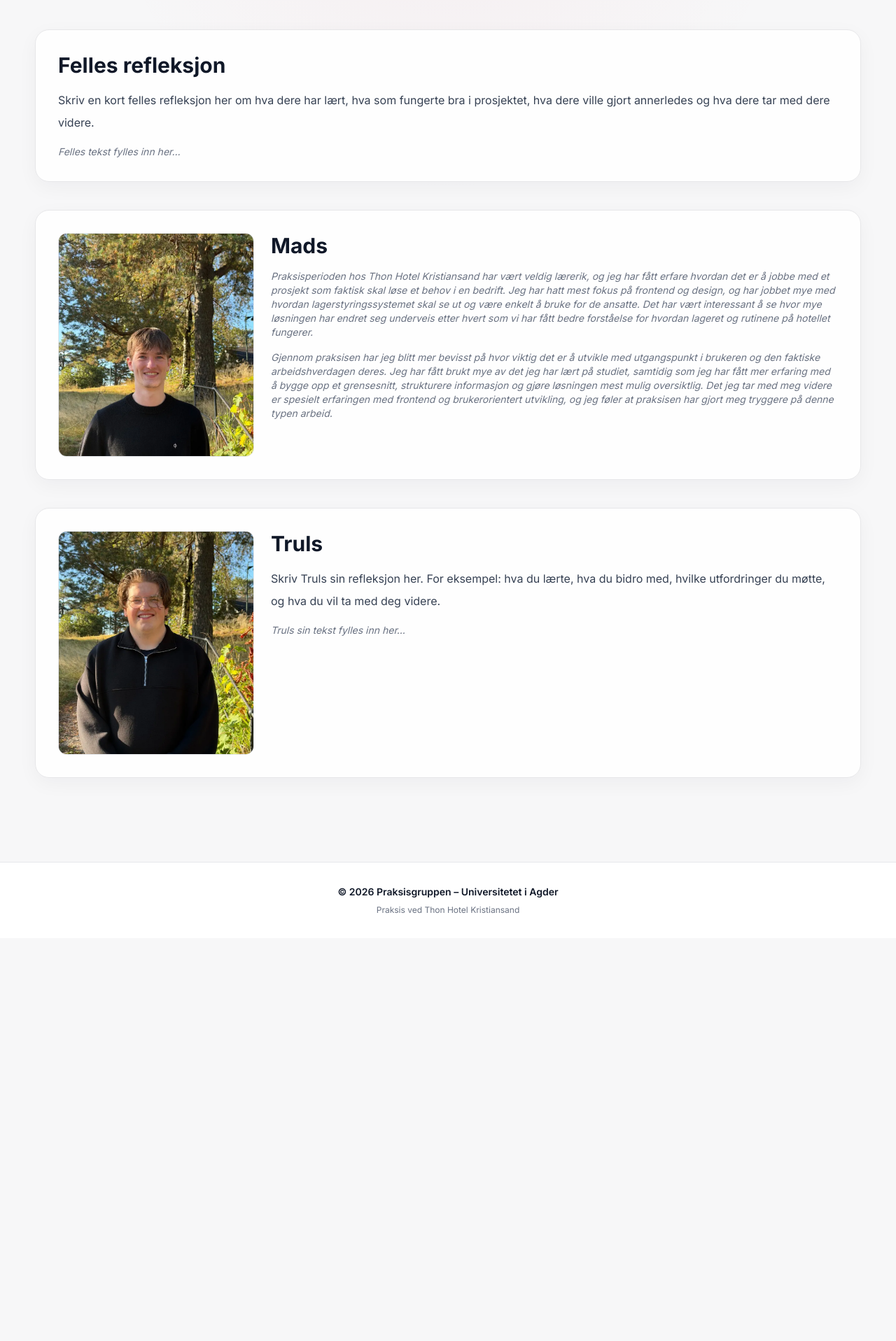
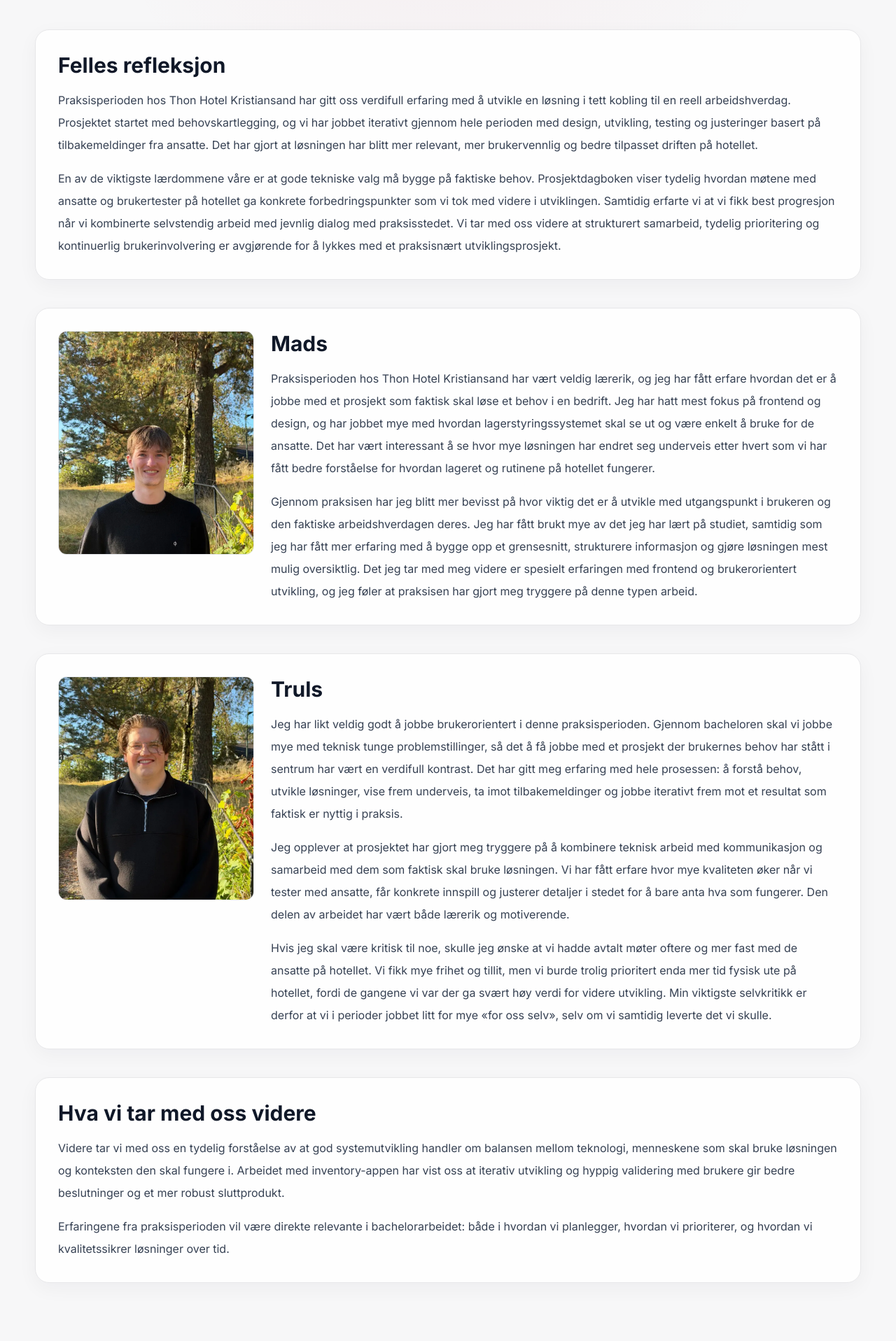
Before and after one commit to TrulsNaess/praksis-nettside, a Next.js app: page /refleksjon in a window 1280 px wide. Shown: the part 223-2140 px from the top of the page at 70% size. Before the commit the page ends 1564 px from the top, so only its background shows below. Built offline with nearby package versions, Linux system fonts and the light colour scheme.

Commit message:
lagt inn truls refleksjon

```diff
--- a/app/refleksjon/page.tsx
+++ b/app/refleksjon/page.tsx
@@ -6,20 +6,26 @@ export default function RefleksjonPage() {
             <div className="text-center space-y-4">
                 <h1 className="text-5xl font-bold text-gray-900">Avsluttende refleksjon</h1>
                 <p className="text-lg text-gray-600 max-w-3xl mx-auto">
-                    Fyll inn felles refleksjon øverst, og deretter personlige refleksjoner under.
+                    En oppsummering av hva vi har lært, hva som fungerte godt, og hva vi tar med oss videre.
                 </p>
             </div>
 
             <article className="surface-card p-8 space-y-4">
                 <h2 className="text-3xl font-bold text-gray-900">Felles refleksjon</h2>
                 <p className="text-gray-700 leading-8">
-                    Skriv en kort felles refleksjon her om hva dere har lært, hva som fungerte bra i prosjektet,
-                    hva dere ville gjort annerledes og hva dere tar med dere videre.
+                    Praksisperioden hos Thon Hotel Kristiansand har gitt oss verdifull erfaring med å utvikle en løsning i tett
+                    kobling til en reell arbeidshverdag. Prosjektet startet med behovskartlegging, og vi har jobbet iterativt
+                    gjennom hele perioden med design, utvikling, testing og justeringer basert på tilbakemeldinger fra ansatte.
+                    Det har gjort at løsningen har blitt mer relevant, mer brukervennlig og bedre tilpasset driften på hotellet.
                 </p>
-                <p className="text-sm text-gray-500 italic">Felles tekst fylles inn her...</p>
+                <p className="text-gray-700 leading-8">
+                    En av de viktigste lærdommene våre er at gode tekniske valg må bygge på faktiske behov. Prosjektdagboken viser
+                    tydelig hvordan møtene med ansatte og brukertester på hotellet ga konkrete forbedringspunkter som vi tok med
+                    videre i utviklingen. Samtidig erfarte vi at vi fikk best progresjon når vi kombinerte selvstendig arbeid med
+                    jevnlig dialog med praksisstedet. Vi tar med oss videre at strukturert samarbeid, tydelig prioritering og
+                    kontinuerlig brukerinvolvering er avgjørende for å lykkes med et praksisnært utviklingsprosjekt.
+                </p>
             </article>
-
-
 
             <article className="surface-card p-6 md:p-8 grid gap-6 md:grid-cols-[280px_1fr] items-start">
                 <div className="relative h-72 md:h-80 rounded-xl overflow-hidden border border-gray-200 bg-gray-100">
@@ -34,12 +40,20 @@ export default function RefleksjonPage() {
                 <div className="space-y-4">
                     <h2 className="text-3xl font-bold text-gray-900">Mads</h2>
 
-                    <p className="text-sm text-gray-500 italic">
-                        Praksisperioden hos Thon Hotel Kristiansand har vært veldig lærerik, og jeg har fått erfare hvordan det er å jobbe med et prosjekt som faktisk skal løse et behov i en bedrift. Jeg har hatt mest fokus på frontend og design, og har jobbet mye med hvordan lagerstyringssystemet skal se ut og være enkelt å bruke for de ansatte. Det har vært interessant å se hvor mye løsningen har endret seg underveis etter hvert som vi har fått bedre forståelse for hvordan lageret og rutinene på hotellet fungerer.
+                    <p className="text-gray-700 leading-8">
+                        Praksisperioden hos Thon Hotel Kristiansand har vært veldig lærerik, og jeg har fått erfare hvordan det er
+                        å jobbe med et prosjekt som faktisk skal løse et behov i en bedrift. Jeg har hatt mest fokus på frontend
+                        og design, og har jobbet mye med hvordan lagerstyringssystemet skal se ut og være enkelt å bruke for de
+                        ansatte. Det har vært interessant å se hvor mye løsningen har endret seg underveis etter hvert som vi har
+                        fått bedre forståelse for hvordan lageret og rutinene på hotellet fungerer.
                     </p>
 
-                    <p className="text-sm text-gray-500 italic">
-                        Gjennom praksisen har jeg blitt mer bevisst på hvor viktig det er å utvikle med utgangspunkt i brukeren og den faktiske arbeidshverdagen deres. Jeg har fått brukt mye av det jeg har lært på studiet, samtidig som jeg har fått mer erfaring med å bygge opp et grensesnitt, strukturere informasjon og gjøre løsningen mest mulig oversiktlig. Det jeg tar med meg videre er spesielt erfaringen med frontend og brukerorientert utvikling, og jeg føler at praksisen har gjort meg tryggere på denne typen arbeid.
+                    <p className="text-gray-700 leading-8">
+                        Gjennom praksisen har jeg blitt mer bevisst på hvor viktig det er å utvikle med utgangspunkt i brukeren og
+                        den faktiske arbeidshverdagen deres. Jeg har fått brukt mye av det jeg har lært på studiet, samtidig som
+                        jeg har fått mer erfaring med å bygge opp et grensesnitt, strukturere informasjon og gjøre løsningen mest
+                        mulig oversiktlig. Det jeg tar med meg videre er spesielt erfaringen med frontend og brukerorientert
+                        utvikling, og jeg føler at praksisen har gjort meg tryggere på denne typen arbeid.
                     </p>
                 </div>
             </article>
@@ -57,13 +71,41 @@ export default function RefleksjonPage() {
                 <div className="space-y-4">
                     <h2 className="text-3xl font-bold text-gray-900">Truls</h2>
                     <p className="text-gray-700 leading-8">
-                        Skriv Truls sin refleksjon her. For eksempel: hva du lærte, hva du bidro med,
-                        hvilke utfordringer du møtte, og hva du vil ta med deg videre.
+                        Jeg har likt veldig godt å jobbe brukerorientert i denne praksisperioden. Gjennom bacheloren skal vi jobbe
+                        mye med teknisk tunge problemstillinger, så det å få jobbe med et prosjekt der brukernes behov har stått i
+                        sentrum har vært en verdifull kontrast. Det har gitt meg erfaring med hele prosessen: å forstå behov,
+                        utvikle løsninger, vise frem underveis, ta imot tilbakemeldinger og jobbe iterativt frem mot et resultat
+                        som faktisk er nyttig i praksis.
                     </p>
-                    <p className="text-sm text-gray-500 italic">Truls sin tekst fylles inn her...</p>
+                    <p className="text-gray-700 leading-8">
+                        Jeg opplever at prosjektet har gjort meg tryggere på å kombinere teknisk arbeid med kommunikasjon og
+                        samarbeid med dem som faktisk skal bruke løsningen. Vi har fått erfare hvor mye kvaliteten øker når vi
+                        tester med ansatte, får konkrete innspill og justerer detaljer i stedet for å bare anta hva som fungerer.
+                        Den delen av arbeidet har vært både lærerik og motiverende.
+                    </p>
+                    <p className="text-gray-700 leading-8">
+                        Hvis jeg skal være kritisk til noe, skulle jeg ønske at vi hadde avtalt møter oftere og mer fast med de
+                        ansatte på hotellet. Vi fikk mye frihet og tillit, men vi burde trolig prioritert enda mer tid fysisk ute
+                        på hotellet, fordi de gangene vi var der ga svært høy verdi for videre utvikling. Min viktigste
+                        selvkritikk er derfor at vi i perioder jobbet litt for mye «for oss selv», selv om vi samtidig leverte det
+                        vi skulle.
+                    </p>
                 </div>
             </article>
 
+            <article className="surface-card p-8 space-y-4">
+                <h2 className="text-3xl font-bold text-gray-900">Hva vi tar med oss videre</h2>
+                <p className="text-gray-700 leading-8">
+                    Videre tar vi med oss en tydelig forståelse av at god systemutvikling handler om balansen mellom teknologi,
+                    menneskene som skal bruke løsningen og konteksten den skal fungere i. Arbeidet med inventory-appen har vist oss
+                    at iterativ utvikling og hyppig validering med brukere gir bedre
+                    beslutninger og et mer robust sluttprodukt.
+                </p>
+                <p className="text-gray-700 leading-8">
+                    Erfaringene fra praksisperioden vil være direkte relevante i bachelorarbeidet: både i hvordan vi planlegger,
+                    hvordan vi prioriterer, og hvordan vi kvalitetssikrer løsninger over tid.
+                </p>
+            </article>
         </section>
     );
 }
```
